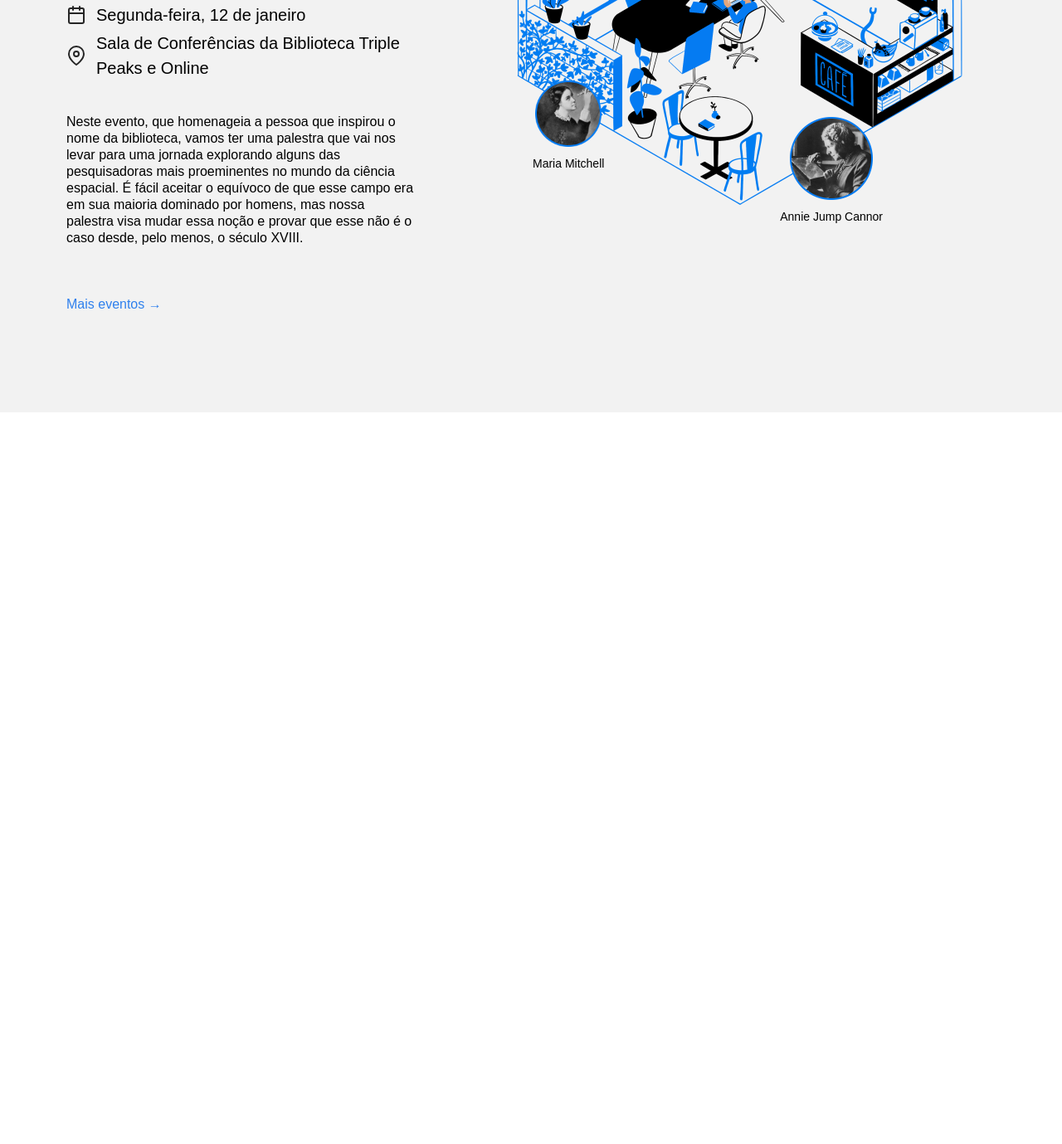
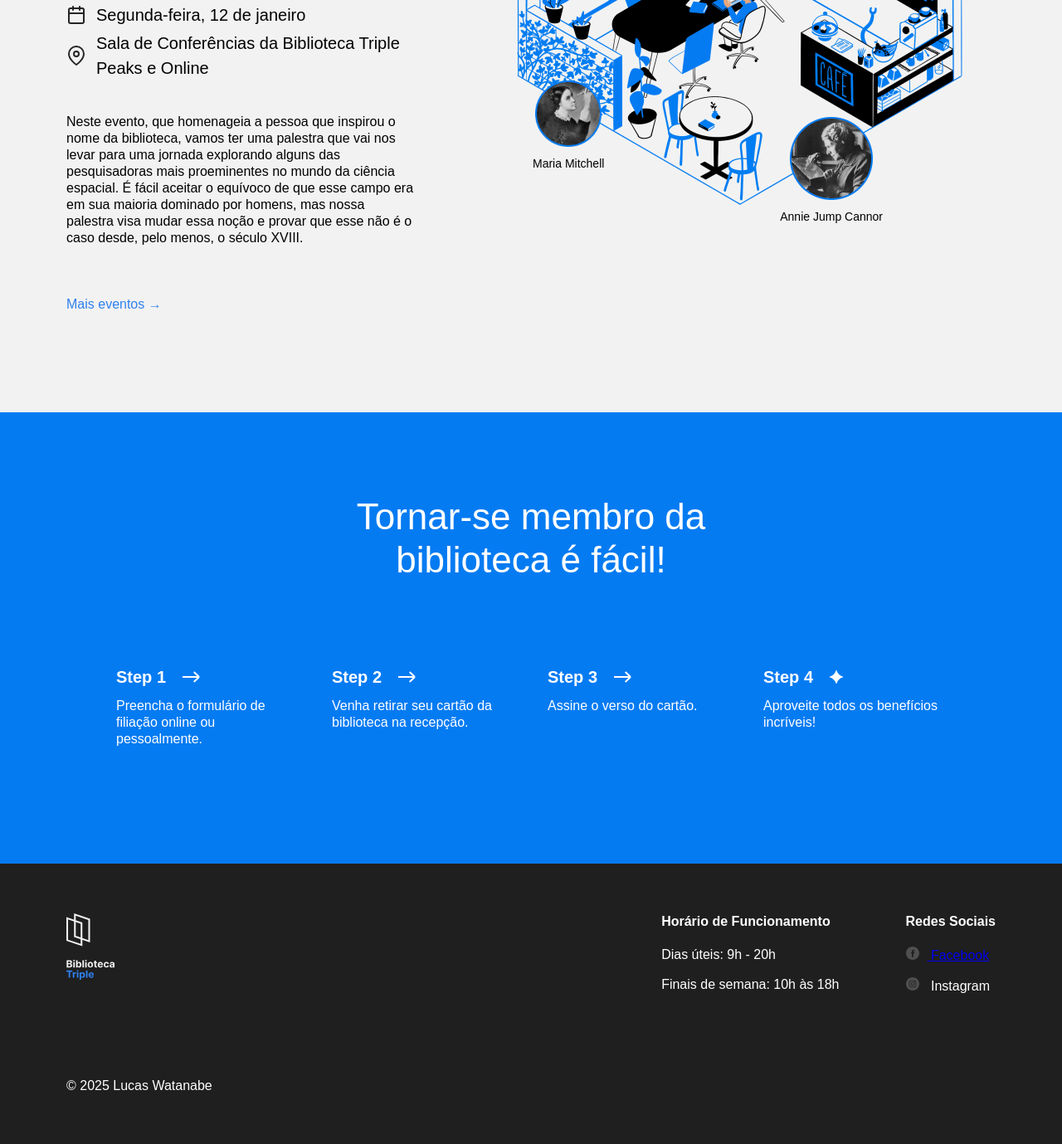
Before and after one commit to lucaswt1/web_project_library, a plain HTML site: page index.html in a window 1280 px wide. Shown: the part 2493-3872 px from the top of the page at 83% size. Before the commit the page ends 2990 px from the top, so only its background shows below. Drawn offline with Linux system fonts and the light colour scheme.

Commit message:
Nova atualização do projeto

```diff
--- a/index.html
+++ b/index.html
@@ -27,10 +27,10 @@
               <a class="nav__link" href="#events">Eventos</a>
             </li>
             <li>
-              <a class="nav__link">Seja um membro</a>
+              <a class="nav__link" href="#membership">Seja um membro</a>
             </li>
             <li>
-              <a class="nav__link">Contatos</a>
+              <a class="nav__link" href="#footer">Contatos</a>
             </li>
           </ul>
         </nav>
@@ -219,6 +219,103 @@
             </div>
           </div>
         </section>
+
+        <section class="membership" id="membership">
+          <h2 class="membership__title">
+            Tornar-se membro da biblioteca é fácil!
+          </h2>
+          <ul class="membership__steps">
+            <li class="step">
+              <h3 class="step__title">
+                Step 1
+                <img
+                  src="./images/icon_step_forward.svg"
+                  alt="icon forward"
+                  class="step__icon"
+                />
+              </h3>
+              <p class="step__description">
+                Preencha o formulário de filiação online ou pessoalmente.
+              </p>
+            </li>
+            <li class="step">
+              <h3 class="step__title">
+                Step 2
+                <img
+                  src="./images/icon_step_forward.svg"
+                  alt="icon forward"
+                  class="step__icon"
+                />
+              </h3>
+              <p class="step__description">
+                Venha retirar seu cartão da biblioteca na recepção.
+              </p>
+            </li>
+            <li class="step">
+              <h3 class="step__title">
+                Step 3
+                <img
+                  src="./images/icon_step_forward.svg"
+                  alt="icon forward"
+                  class="step__icon"
+                />
+              </h3>
+              <p class="step__description">Assine o verso do cartão.</p>
+            </li>
+            <li class="step">
+              <h3 class="step__title">
+                Step 4
+                <img
+                  src="./images/icon_step_finish.svg"
+                  alt="icon finish"
+                  class="step__icon"
+                />
+              </h3>
+              <p class="step__description">
+                Aproveite todos os benefícios incríveis!
+              </p>
+            </li>
+          </ul>
+        </section>
+
+        <footer class="footer" id="footer">
+          <div class="footer__columns">
+            <div class="footer__column footer__logo">
+              <img src="./images/logo_white.svg" alt="tiple ten logo" />
+            </div>
+            <div class="footer__column footer__column_content_hours">
+              <h4 class="footer__column-heading">Horário de Funcionamento</h4>
+              <ul class="footer__list">
+                <li class="footer__list-item">Dias úteis: 9h - 20h</li>
+                <li class="footer__list-item">Finais de semana: 10h às 18h</li>
+              </ul>
+            </div>
+            <div class="footer__column footer__column_content_social">
+              <h4 class="footer__column-heading">Redes Sociais</h4>
+              <ul class="footer__list">
+                <li class="footer__list-item">
+                  <a href="#" class="footer__colum-link">
+                    <img
+                      src="./images/facebook_white.svg"
+                      class="footer__social-icon"
+                    />
+                    Facebook
+                  </a>
+                </li>
+                <li class="footer__list-item">
+                  <a href="#" class="footer__column-link">
+                    <img
+                      src="./images/instagram_white.svg"
+                      class="footer__social-icon"
+                    />
+                    Instagram
+                  </a>
+                </li>
+              </ul>
+            </div>
+          </div>
+          <p class="footer__copyright">© 2025 Lucas Watanabe</p>
+        </footer>
       </main>
     </div>
   </body>
--- a/styles/style.css
+++ b/styles/style.css
@@ -291,3 +291,110 @@
   font-size: 14px;
   margin: 0;
 }
+
+.membership {
+  padding: 100px 0 140px;
+  background-color: #057bf2;
+  color: #ffffff;
+}
+
+.membership__title {
+  max-width: 574px;
+  margin: 0 auto;
+  text-align: center;
+  font-size: 44px;
+  font-weight: 500;
+  line-height: 52px;
+}
+
+.membership__steps {
+  list-style-type: none;
+  padding: 0;
+  margin: 100px 0 0;
+  display: flex;
+  justify-content: center;
+  gap: 40px;
+}
+
+.step {
+  flex-basis: 220px;
+}
+
+.step__title {
+  margin: 0;
+  font-size: 20px;
+  line-height: 30px;
+  font-weight: 700;
+  display: flex;
+  align-items: center;
+}
+
+.step__icon {
+  margin-left: 20px;
+}
+
+.step__description {
+  margin: 10px 0 0;
+}
+
+.footer {
+  box-sizing: border-box;
+  background-color: #1f1f1f;
+  color: white;
+  padding: 60px 80px;
+}
+
+.footer__columns {
+  display: flex;
+  position: relative;
+}
+
+.footer__column_content_hours {
+  /* position: absolute; */
+  /* right: 190px; */
+  margin-left: auto;
+}
+
+.footer__column_content_social {
+  /* position: absolute; */
+  /* right: 0px; */
+  margin-left: 80px;
+}
+
+.footer__logo {
+  width: 58px;
+  height: 80px;
+}
+
+.footer__column-heading {
+  margin-top: 0;
+  margin-bottom: 20px;
+}
+
+.footer__list {
+  /* O código abaixo remove os estilos do navegador padrão para listas */
+  list-style-type: none;
+  padding: 0;
+  margin: 0;
+}
+
+.footer__list-item:not(:last-child) {
+  margin-bottom: 16px;
+}
+
+.footer__column-link {
+  color: white;
+  text-decoration: none;
+  text-align: center;
+}
+
+.footer__social-icon {
+  width: 16px;
+  height: 16px;
+  margin-right: 10px;
+}
+
+.footer__copyright {
+  margin-top: 100px;
+  margin-bottom: 0px;
+}
```
